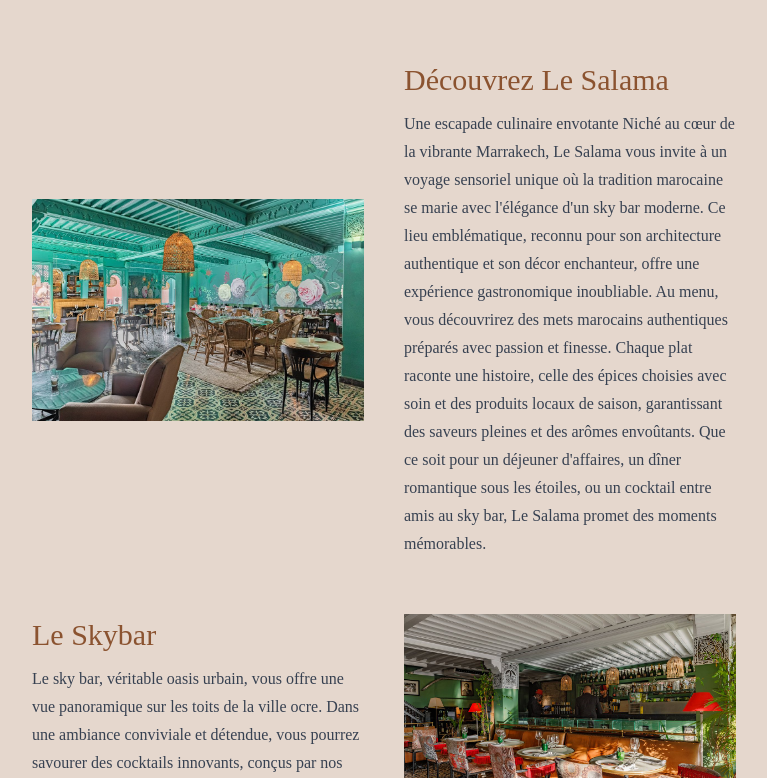
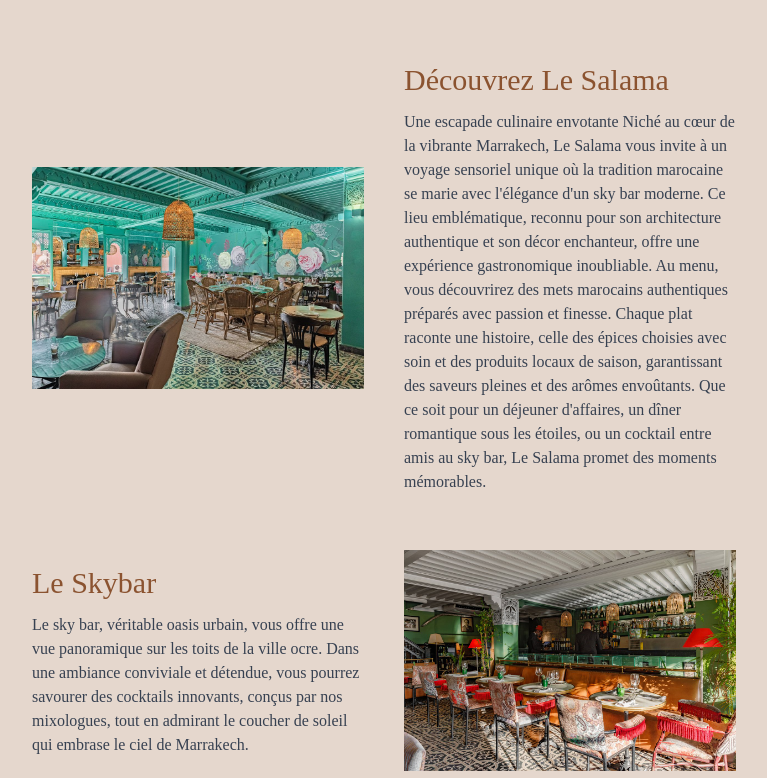
Before and after one commit to Youssef97dev/le_salama_V2, a Next.js app: page /about in a window 1280 px wide. Shown: the part 802-1580 px from the top of the page, without its empty margins (256-1023 px from the left). Built offline with nearby package versions, Linux system fonts and the light colour scheme.

Commit message:
change 4

```diff
--- a/src/app/about/components/AboutUs.jsx
+++ b/src/app/about/components/AboutUs.jsx
@@ -53,7 +53,7 @@
             <span className="text-3xl font-medium text-primary ">
               {item.title}
             </span>
-            <p className="text-gray-700 leading-7">{item.text}</p>
+            <p className="text-gray-700">{item.text}</p>
           </div>
         </div>
       ))}
--- a/src/app/menu/components/Gallery.jsx
+++ b/src/app/menu/components/Gallery.jsx
@@ -10,7 +10,6 @@
   "/assets/images/plats/plat16.jpg",
   "/assets/images/plats/plat6.jpg",
   "/assets/images/salama_22.jpg",
-
   "/assets/images/plats/plat8.jpg",
   "/assets/images/plats/plat4.jpg",
   "/assets/images/plats/plat5.jpg",
```
